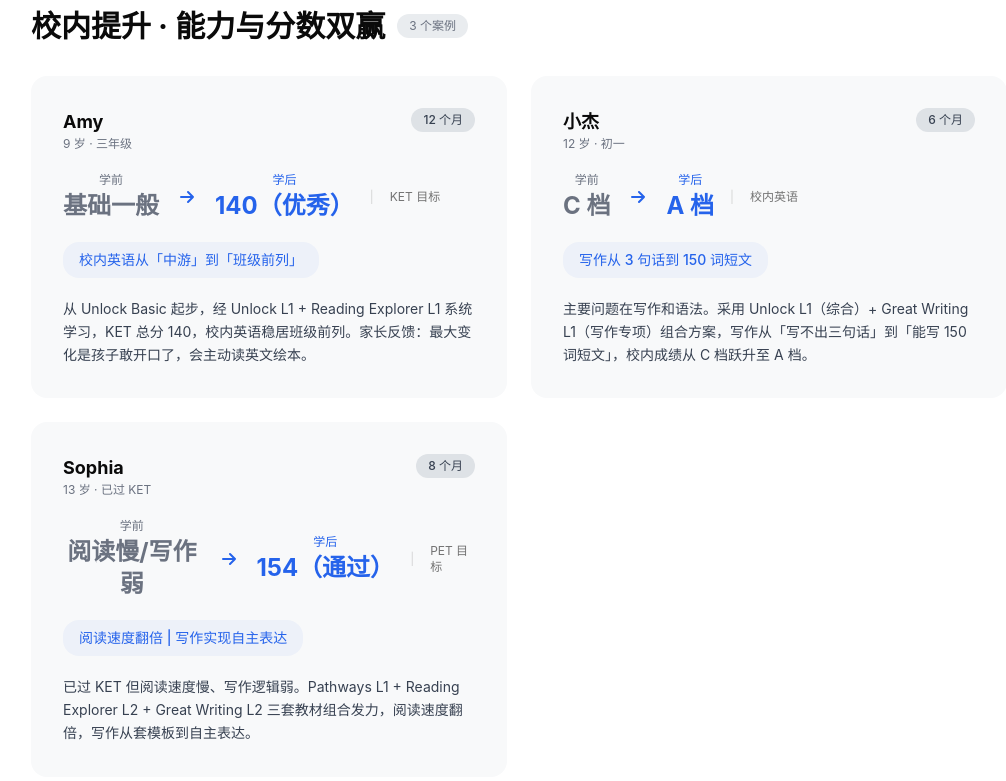
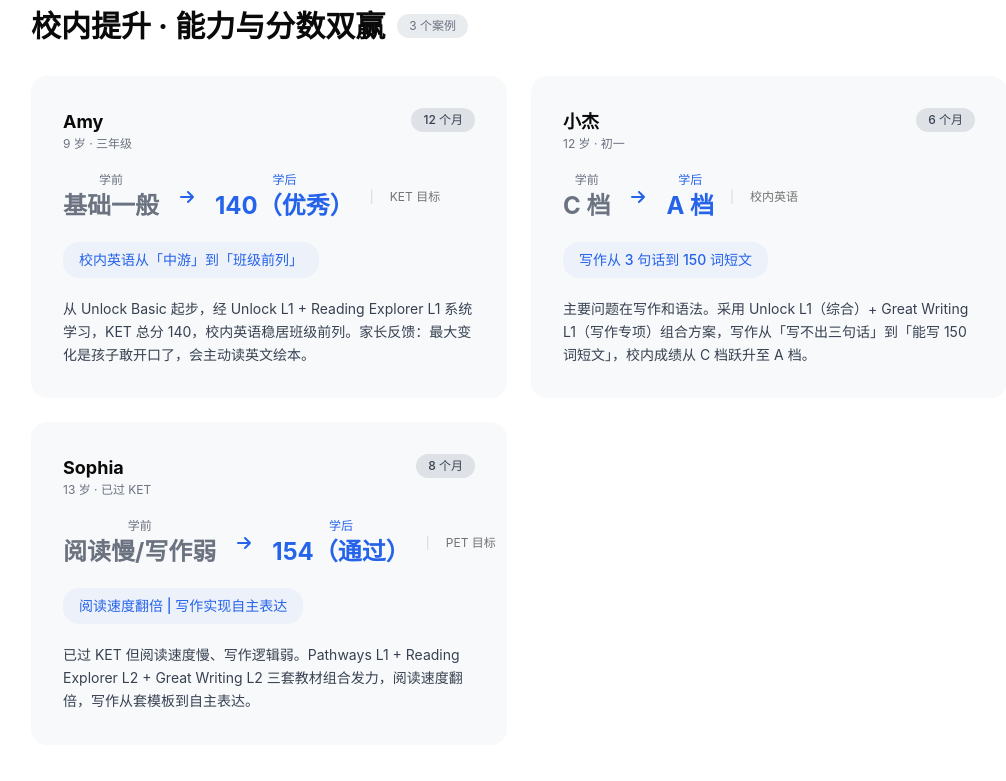
Before and after one commit to dongruiyue/ningzhi-education, a Next.js app: page /cases in a window 1280 px wide. Shown: the part 1470-2251 px from the top of the page, without its empty margins (121-1127 px from the left). Built offline with nearby package versions, Linux system fonts and the light colour scheme.

Commit message:
fix: ScoreBar before/label whitespace-nowrap to prevent wrapping

```diff
--- a/src/app/cases/page.tsx
+++ b/src/app/cases/page.tsx
@@ -127,7 +127,7 @@ function ScoreBar({ before, after, label }: { before: string; after: string; lab
     <div className="flex items-center gap-2 sm:gap-4">
       <div className="text-center">
         <p className="text-xs text-neutral-400 mb-0.5">学前</p>
-        <p className="text-xl sm:text-2xl font-bold text-neutral-400">{before}</p>
+        <p className="text-xl sm:text-2xl font-bold text-neutral-400 whitespace-nowrap">{before}</p>
       </div>
       <svg className="w-5 h-5 sm:w-6 sm:h-6 text-brand flex-shrink-0" fill="none" stroke="currentColor" viewBox="0 0 24 24">
         <path strokeLinecap="round" strokeLinejoin="round" strokeWidth={2} d="M13 7l5 5m0 0l-5 5m5-5H6" />
@@ -137,7 +137,7 @@ function ScoreBar({ before, after, label }: { before: string; after: string; lab
         <p className="text-xl sm:text-2xl font-bold text-brand whitespace-nowrap">{after}</p>
       </div>
       <span className="text-xs text-neutral-300 hidden sm:inline">|</span>
-      <span className="text-xs text-neutral-500 hidden sm:inline">{label}</span>
+      <span className="text-xs text-neutral-500 hidden sm:inline whitespace-nowrap">{label}</span>
     </div>
   );
 }
```
